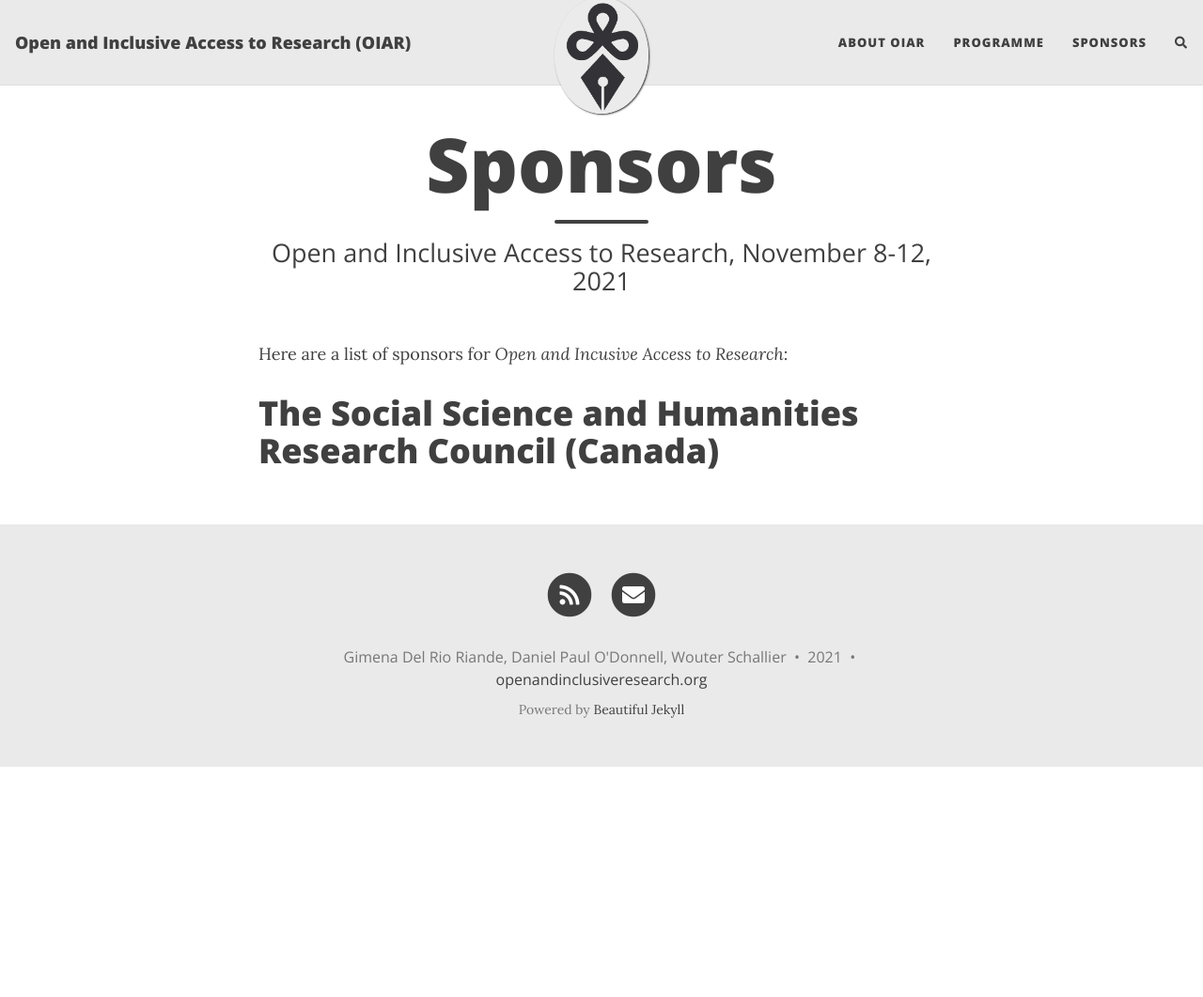
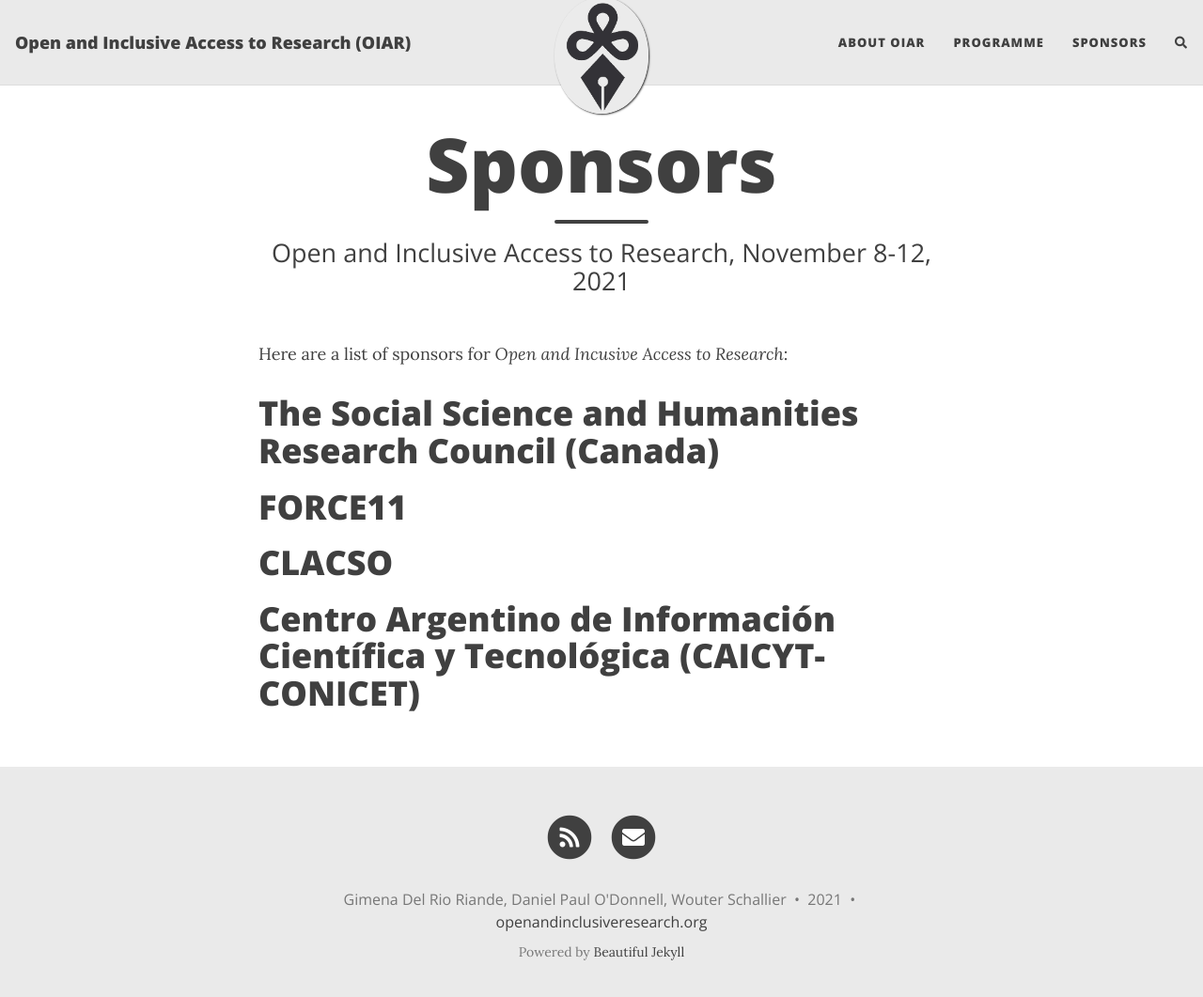
Before and after one commit to caedmon5/OIAR, a Jekyll site: the page built from sponsors.md, in a window 1280 px wide and 1074 px high. Shown: the top 1061 px of the window at 94% size. Built offline with Jekyll 4.4.1, drawn with Linux system fonts in a browser that asks for light colours; nearby versions of some CDN libraries; comment, search, counter and statistics services are not loaded.

Commit message:
Sponsors actualizados

```diff
--- a/sponsors.md
+++ b/sponsors.md
@@ -7,3 +7,6 @@ subtitle: Open and Inclusive Access to Research, November 8-12, 2021
 Here are a list of sponsors for _Open and Incusive Access to Research_:
 
 # The Social Science and Humanities Research Council (Canada)
+# FORCE11
+# CLACSO
+# Centro Argentino de Información Científica y Tecnológica (CAICYT-CONICET)
```
